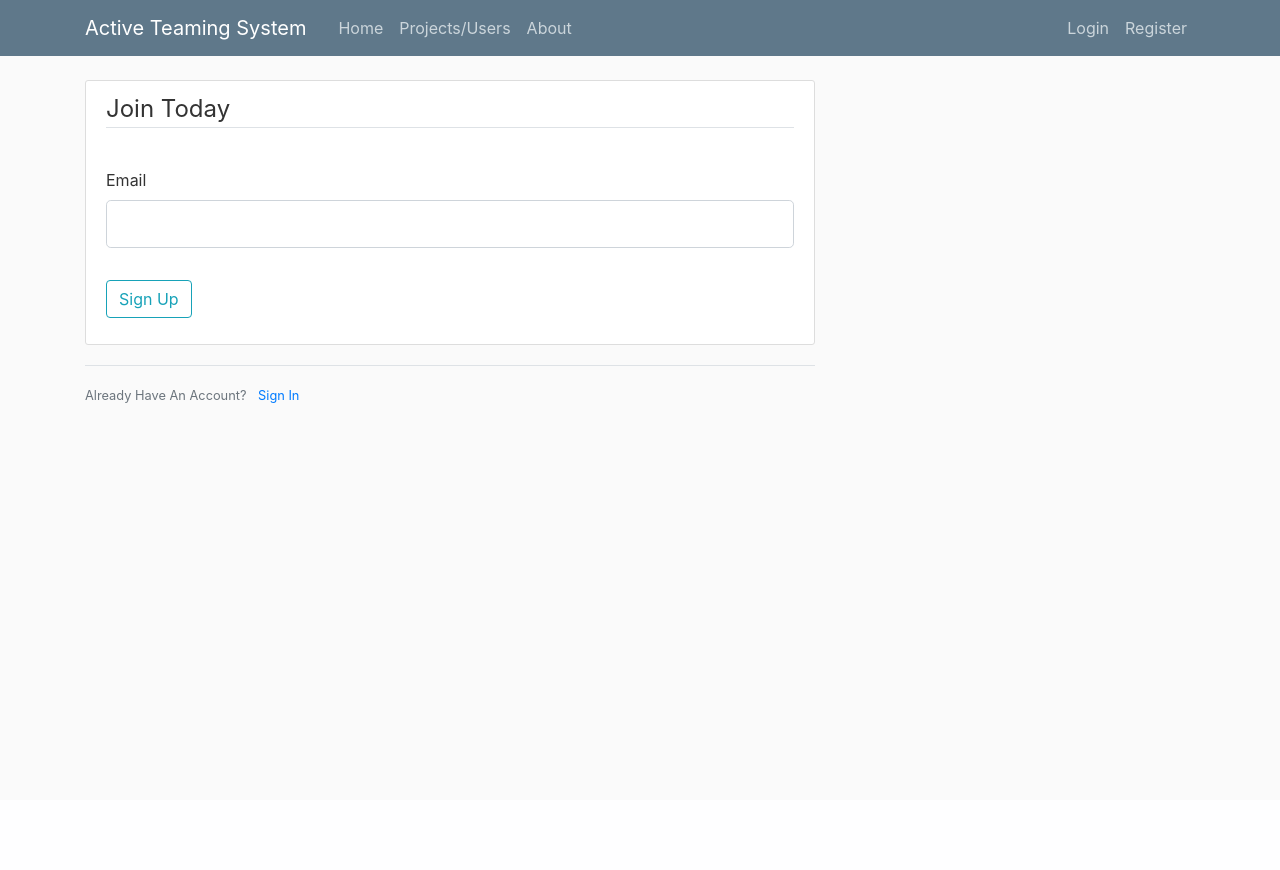
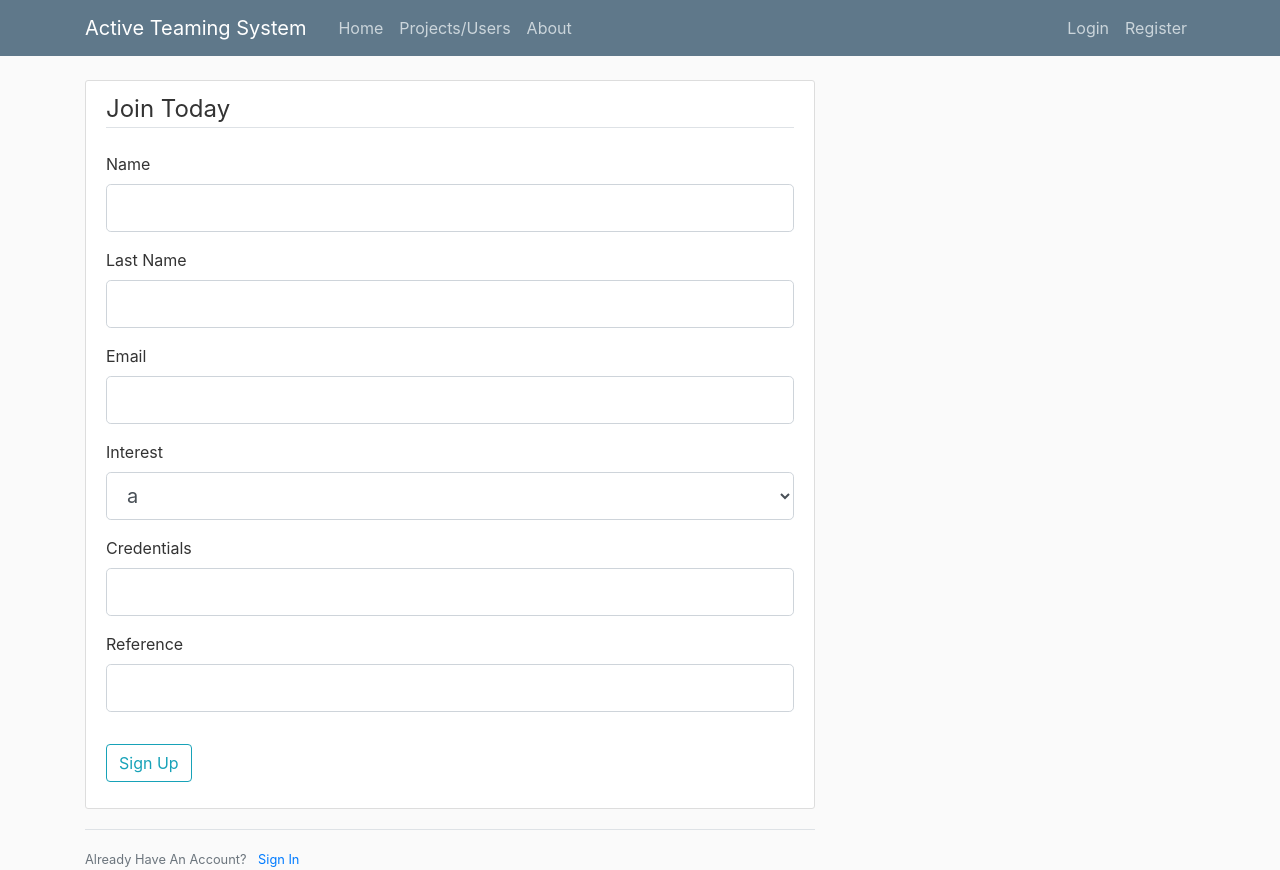
Before and after one commit to Ivan-bin/csc322, a Flask app: template application/templates/register.html in a window 1280 px wide. Before the commit the page ends 403 px from the top, so only its background shows below. Run offline with Flask 2, Linux system fonts and the light colour scheme; the template is opened without the code that fills it: values that come from a table or form of the project are taken from there, others are empty; some libraries are stand-ins or nearby versions.

Commit message:
register.html was updated

```diff
--- a/application/templates/register.html
+++ b/application/templates/register.html
@@ -6,17 +6,30 @@
             <fieldset class="form-group">
                 <legend class="border-bottom mb-4">Join Today</legend>
                 <div class="form-group">
-                    {{ form.username.label(class="form-control-label") }}
+                    {{ form.name.label(class="form-control-label") }}
 
-                    {% if form.username.errors %}
-                        {{ form.username(class="form-control form-control-lg is-invalid") }}
+                    {% if form.name.errors %}
+                        {{ form.name(class="form-control form-control-lg is-invalid") }}
                         <div class="invalid-feedback">
-                            {% for error in form.username.errors %}
+                            {% for error in form.name.errors %}
                                 <span>{{ error }}</span>
                             {% endfor %}
                         </div>
                     {% else %}
-                        {{ form.username(class="form-control form-control-lg") }}
+                        {{ form.name(class="form-control form-control-lg") }}
+                    {% endif %}
+                </div>
+                <div class="form-group">
+                    {{ form.lastName.label(class="form-control-label") }}
+                    {% if form.lastName.errors %}
+                        {{ form.lastName(class="form-control form-control-lg is-invalid") }}
+                        <div class="invalid-feedback">
+                            {% for error in form.lastName.errors %}
+                                <span>{{ error }}</span>
+                            {% endfor %}
+                        </div>
+                    {% else %}
+                        {{ form.lastName(class="form-control form-control-lg") }}
                     {% endif %}
                 </div>
                 <div class="form-group">
@@ -33,29 +46,42 @@
                     {% endif %}
                 </div>
                 <div class="form-group">
-                    {{ form.password.label(class="form-control-label") }}
-                    {% if form.password.errors %}
-                        {{ form.password(class="form-control form-control-lg is-invalid") }}
+                    {{ form.interest.label(class="form-control-label") }}
+                    {% if form.interest.errors %}
+                        {{ form.interest(class="form-control form-control-lg is-invalid") }}
                         <div class="invalid-feedback">
-                            {% for error in form.password.errors %}
+                            {% for error in form.interest.errors %}
                                 <span>{{ error }}</span>
                             {% endfor %}
                         </div>
                     {% else %}
-                        {{ form.password(class="form-control form-control-lg") }}
+                        {{ form.interest(class="form-control form-control-lg") }}
                     {% endif %}
                 </div>
                 <div class="form-group">
-                    {{ form.confirm_password.label(class="form-control-label") }}
-                    {% if form.confirm_password.errors %}
-                        {{ form.confirm_password(class="form-control form-control-lg is-invalid") }}
+                    {{ form.credentials.label(class="form-control-label") }}
+                    {% if form.credentials.errors %}
+                        {{ form.credentials(class="form-control form-control-lg is-invalid") }}
                         <div class="invalid-feedback">
-                            {% for error in form.confirm_password.errors %}
+                            {% for error in form.credentials.errors %}
                                 <span>{{ error }}</span>
                             {% endfor %}
                         </div>
                     {% else %}
-                        {{ form.confirm_password(class="form-control form-control-lg") }}
+                        {{ form.credentials(class="form-control form-control-lg") }}
+                    {% endif %}
+                </div>
+                <div class="form-group">
+                    {{ form.reference.label(class="form-control-label") }}
+                    {% if form.reference.errors %}
+                        {{ form.reference(class="form-control form-control-lg is-invalid") }}
+                        <div class="invalid-feedback">
+                            {% for error in form.reference.errors %}
+                                <span>{{ error }}</span>
+                            {% endfor %}
+                        </div>
+                    {% else %}
+                        {{ form.reference(class="form-control form-control-lg") }}
                     {% endif %}
                 </div>
             </fieldset>
```
